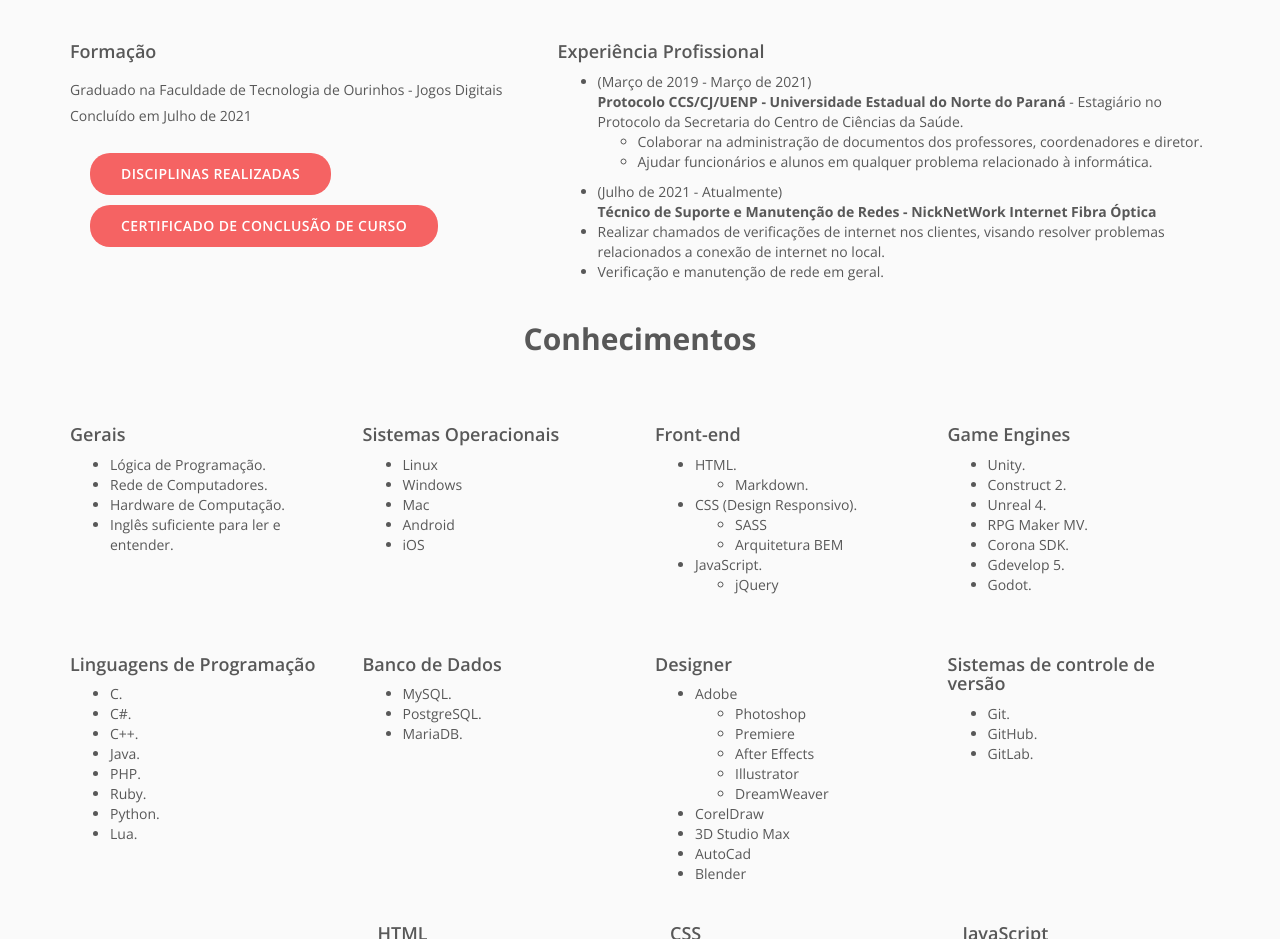
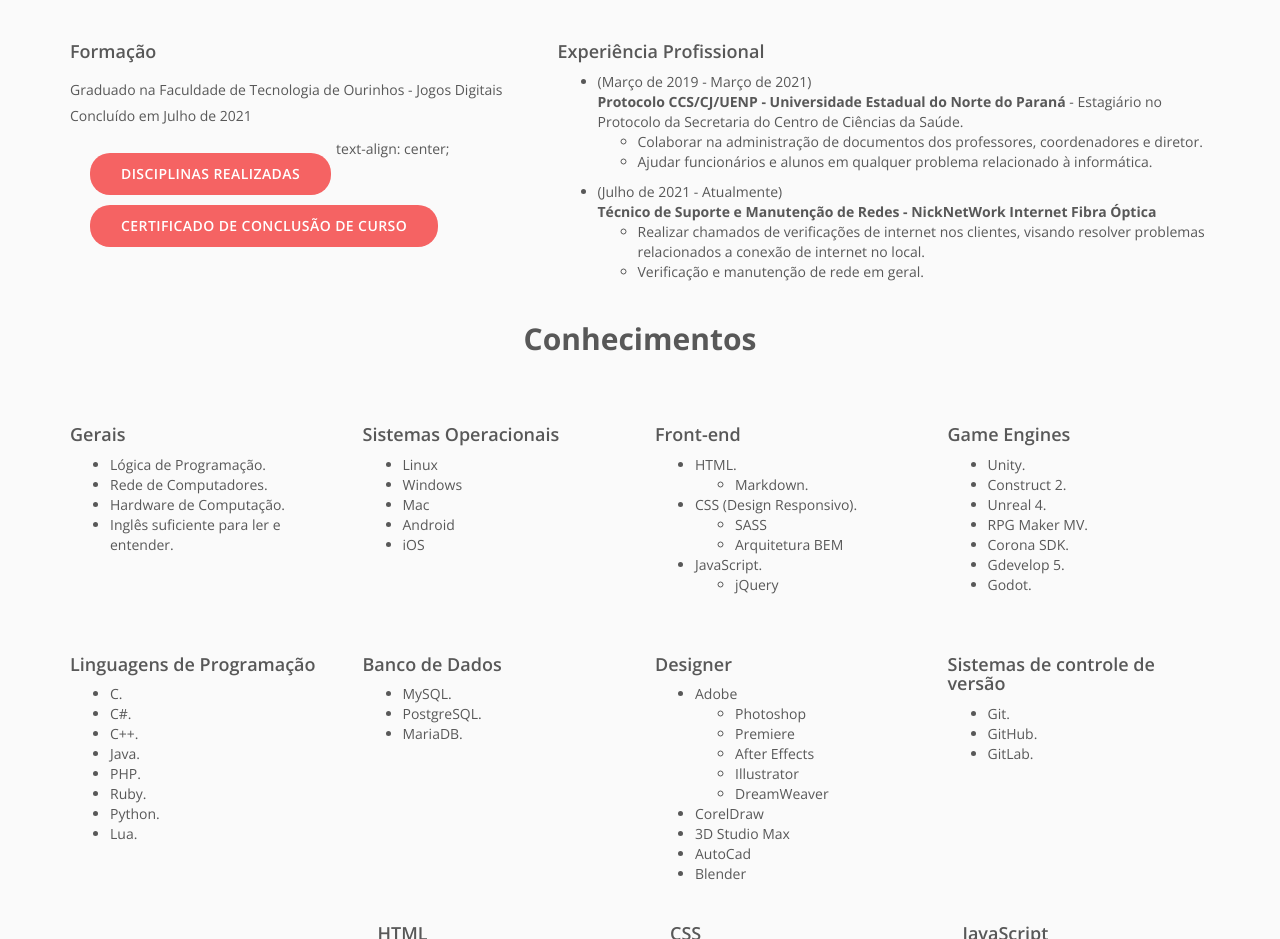
Before and after one commit to PlayLok/playlok.github.io, a plain HTML site: page index.html in a window 1280 px wide. Shown: the part 780-1719 px from the top of the page. Drawn offline with nearby package versions, Linux system fonts and the light colour scheme.

Commit message:
Update index.html

```diff
--- a/index.html
+++ b/index.html
@@ -95,6 +95,7 @@
                         <p>Graduado na Faculdade de Tecnologia de Ourinhos - Jogos Digitais <br>
                             Concluído em Julho de 2021</p>
                             <div class="navbar-collapse collapse" id="data-scroll">
+                                text-align: center;
                                 <ul class="nav navbar-nav">
                                     <a href="#disciplinas" class="btn btn-custom">Disciplinas realizadas</a>
                                 </ul>
@@ -119,9 +120,10 @@
 
                         <ul>
                             <li>(Julho de 2021 - Atualmente) <br>
-                            <strong>Técnico de Suporte e Manutenção de Redes - NickNetWork Internet Fibra Óptica</strong>
+                            <strong>Técnico de Suporte e Manutenção de Redes - NickNetWork Internet Fibra Óptica</strong><ul>
                             <li>Realizar chamados de verificações de internet nos clientes, visando resolver problemas relacionados a conexão de internet no local.</li>
                             <li>Verificação e manutenção de rede em geral.</li>
+                            </ul>
                             </li>
                         </ul>
                     </div>
```
